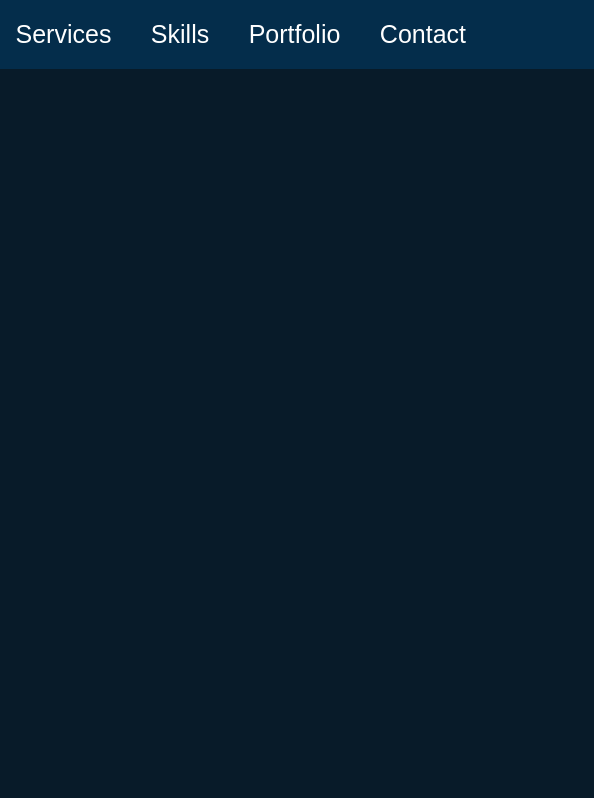
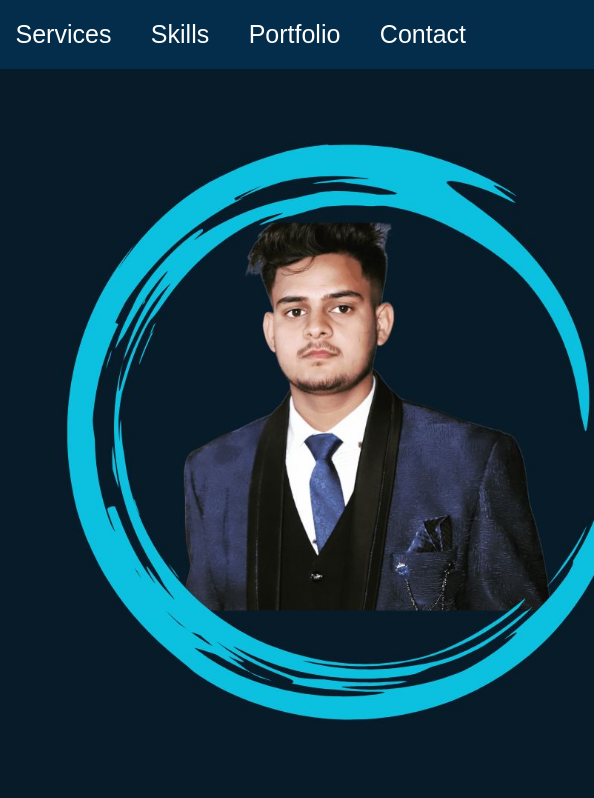
Before and after one commit to Vivekraj1110/Vivek_portfolio, a plain HTML site: page index.html in a window 1280 px wide. Shown: the top 798 px of the page, 686-1280 px from the left. Drawn offline with nearby package versions, Linux system fonts and the light colour scheme.

Commit message:
Update style.css

```diff
--- a/style.css
+++ b/style.css
@@ -55,7 +55,7 @@ body
     width: 100%;
     justify-content: space-between;
     height: 100vh;
-    background: url(VIVEK PRO3.jpg) no-repeat;
+    background: url(VIVEKPRO3.jpg) no-repeat;
     background-size: cover;
     background-position: center;
     display: flex;
```
